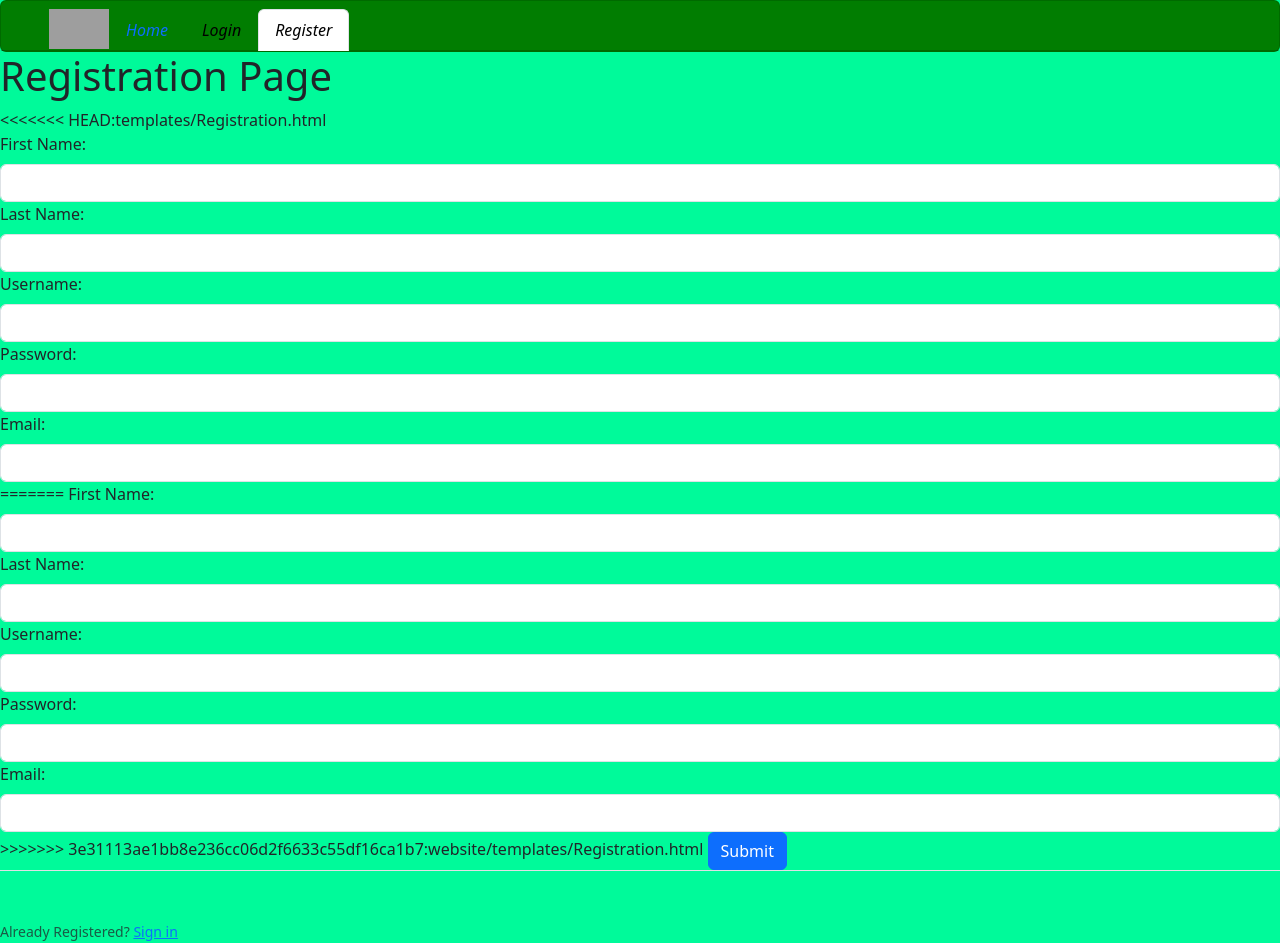
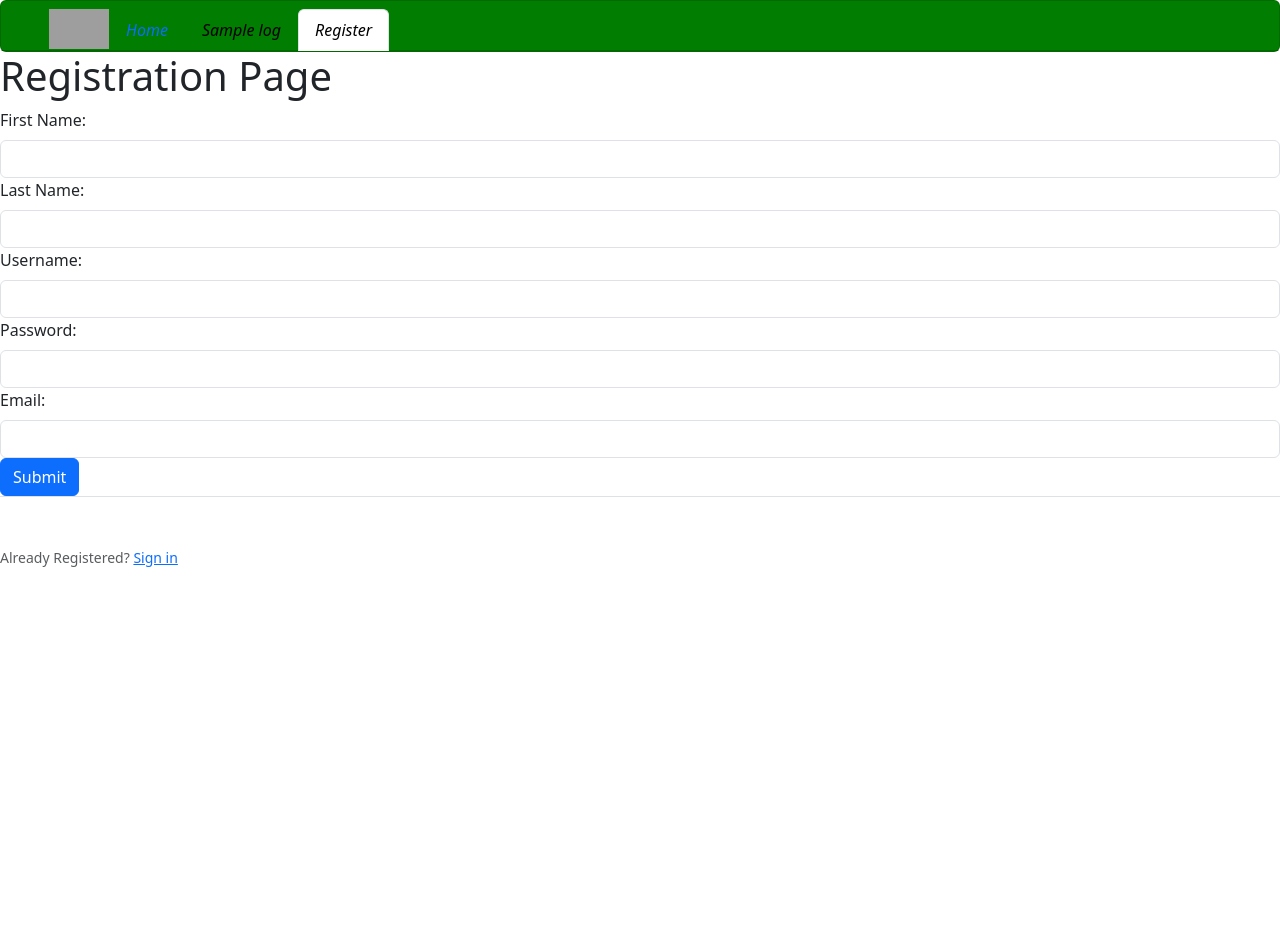
Before and after one commit to Jck123/Group18_FinalProject, a Flask app: template website/templates/Registration.html in a window 1280 px wide. After the commit the page ends 567 px from the top, so only its background shows below. Run offline with Flask 3, Linux system fonts and the light colour scheme; the template is opened without the code that fills it: most values are stand-ins (such as "Sample title", 1, 10 or a date in 2020); parts of the project's set-up code (start-up, migrations or seed data) failed here and were passed over; grey boxes are pictures that could not be loaded.

Commit message:
implement logins, profile page, forum access

```diff
--- a/website/app.py
+++ b/website/app.py
@@ -1,4 +1,4 @@
-from flask import Flask, abort, redirect, render_template, request
+from flask import Flask, abort, redirect, render_template, request, make_response
 
 from models import db
 from login_repository import user_repository_singleton
@@ -11,20 +11,42 @@ db.init_app(app)
 
 @app.get('/')
 def index1():
-    return redirect('/login')
-# TODO: make home page
-@app.get('/login')
+    if 'userID' in request.cookies:
+        return render_template('Homepage.html', log="Logout")
+    else:
+        return render_template('Homepage.html', log="Login")
+@app.get('/Login')
 def index2():
     return render_template('login.html')
+@app.get('/Logout')
+def logout():
+    resp = make_response(redirect('/'))
+    resp.set_cookie('userID', '', expires=0)
+    return resp
 @app.get('/register')
 def index3():
     return render_template('Registration.html')
-@app.get('/login/success')
+@app.get('/user')
 def index4():
-    return render_template('login.html', etext="Login successful")
-@app.get('/login/failure')
+     if 'userID' in request.cookies:
+        name = request.cookies.get('userID')
+        id = user_repository_singleton.get_user_by_id(int(name))
+        return render_template('PersonalPage.html', userid=id, log="Logout")
+     else:
+        return render_template('login.html', etext="Please log in to access your profile")
+
+@app.get('/Login/failure')
 def index5():
     return render_template('login.html', etext="Login failed, try again")
+@app.get('/forum')
+def index6():
+    allposts = user_repository_singleton.get_all_posts()
+    if 'userID' in request.cookies:
+        return render_template('forum.html', posts=allposts, log="Logout")
+    else:
+        return render_template('forum.html', posts=allposts, log="Login")
+
+
 
 
 # @app.get('/users/<int:user_id>')
@@ -35,7 +57,7 @@ def index5():
 
 
 
-@app.post('/login')
+@app.post('/Login')
 def log_in():
     username = request.form.get('username', '')
     password = request.form.get('password', '')
@@ -43,11 +65,13 @@ def log_in():
         abort(400)
     namecheck = user_repository_singleton.get_user_by_name(username)
     if namecheck is None:
-        return redirect('/login/failure')
+        return redirect('/Login/failure')
     if namecheck.password == password:
-        return redirect('/login/success')
+        resp = make_response(redirect('/user'))
+        resp.set_cookie('userID', str(namecheck.id))
+        return resp
     else:
-        return redirect('/login/failure')
+        return redirect('/Login/failure')
 
 
 @app.post('/register')
@@ -60,4 +84,16 @@ def create_movie():
     if fname == '' or lname == '' or uname == ''  or pword == ''  or email== '' :
         abort(400)
     user_repository_singleton.create_user(fname, lname, uname, email, pword)
-    return redirect('/login')
+    return redirect('/Login')
+
+@app.post('/forum')
+def create_forum():
+    fname = request.form.get('firstname', '')
+    lname = request.form.get('lastname', '')
+    uname = request.form.get('username', '')
+    pword = request.form.get('password', '')
+    email = request.form.get('email', '')
+    if fname == '' or lname == '' or uname == ''  or pword == ''  or email== '' :
+        abort(400)
+    user_repository_singleton.create_user(fname, lname, uname, email, pword)
+    return redirect('/Login')
--- a/website/templates/Registration.html
+++ b/website/templates/Registration.html
@@ -14,10 +14,10 @@
                   <a href="PlaceholderHome"><img src="C_only_25.png" style="width: 60px; height: 40px;"></a>
                 </li>
                 <li class="nav-item">
-                  <a class="nav-link" href="PlaceholderHome" >Home</a>
+                  <a class="nav-link" href="/" >Home</a>
                 </li>
                 <li class="nav-item">
-                  <a class="nav-link" href="/login" style="color:black">Login</a>
+                  <a class="nav-link" href="/{{log}}" style="color:black">{{log}}</a>
                 </li>
                 <li class="nav-item">
                   <a class="nav-link active" href="/register" style="color:black">Register</a>
@@ -27,42 +27,26 @@
           </div>
           <h1>Registration Page</h1>
     </head>
-<<<<<<< HEAD:templates/Registration.html
-    <body style="background-color: mediumspringgreen;">
-    <form>
-        <label for="firstname" class = "form-label">First Name:</label>
-        <input type="text", id="firstname", class="form-control", required>
-        <label for="lastname" class = "form-label">Last Name:</label>
-        <input type="text", id="lastname", class="form-control", required>
-        <label for="username" class = "form-label">Username:</label>
-        <input type="text", id="username", class="form-control" required>
-        <label for="password" class = "form-label">Password:</label>
-        <input type="password", id="password", class="form-control" required>
-        <label for="email" class = "form-label">Email:</label>
-
-        <input type="email", id="email", class="form-control" required>
-=======
     <body>
     <form action="/register" method="post">
         <label for="firstname" class = "form-label">First Name:</label>
-        <input type="text", name="firstname", id="firstname", class="form-control">
+        <input type="text", name="firstname", id="firstname", class="form-control", required>
         <label for="lastname" class = "form-label">Last Name:</label>
-        <input type="text", name="lastname", id="lastname", class="form-control">
+        <input type="text", name="lastname", id="lastname", class="form-control", required>
         <label for="username" class = "form-label">Username:</label>
-        <input type="text", name="username", id="username", class="form-control">
+        <input type="text", name="username", id="username", class="form-control", required>
         <label for="password" class = "form-label">Password:</label>
-        <input type="password", name="password", id="password", class="form-control">
+        <input type="password", name="password", id="password", class="form-control", required>
         <label for="email" class = "form-label">Email:</label>
 
         <input type="email", name="email", id="email", class="form-control">
->>>>>>> 3e31113ae1bb8e236cc06d2f6633c55df16ca1b7:website/templates/Registration.html
 
         <button type="submit", class="btn btn-primary", value="Submit">Submit</button>
 
     </form>
     <div class = "border-top pt-5">
         <small class="text-muted">
-            Already Registered? <a class="ml-2" href="/login"> Sign in</a>
+            Already Registered? <a class="ml-2" href="/Login"> Sign in</a>
         </small>
      <script src="https://cdn.jsdelivr.net/npm/@popperjs/core@2.11.7/dist/umd/popper.min.js" integrity="sha384-zYPOMqeu1DAVkHiLqWBUTcbYfZ8osu1Nd6Z89ify25QV9guujx43ITvfi12/QExE" crossorigin="anonymous"></script>
     <script src="https://cdn.jsdelivr.net/npm/bootstrap@5.3.0-alpha3/dist/js/bootstrap.min.js" integrity="sha384-Y4oOpwW3duJdCWv5ly8SCFYWqFDsfob/3GkgExXKV4idmbt98QcxXYs9UoXAB7BZ" crossorigin="anonymous"></script>
--- a/website/templates/login.html
+++ b/website/templates/login.html
@@ -62,14 +62,14 @@
 </head>
 <body>
 	<div class="navbar">
-		<a href="#">Home</a>
-		<a href="/login">Login</a>
+		<a href="/">Home</a>
+		<a href="/{{log}}">{{log}}</a>
 		<a href="/register">Register</a>
 	</div>
 
 	<div class="login-form">
 		<h1>Login</h1>
-		<form action="/login" method="post">
+		<form action="/Login" method="post">
 			<input type="text" name="username" id="username" placeholder="Username">
 			<input type="password" name="password" id="password" placeholder="Password">
 			<button type="submit">Login</button>
```
Also changed, not shown: website/login_repository.py (+14 -4 lines), website/models.py (+14 -1 lines), website/templates/Homepage.html (+6 -6 lines), website/templates/PersonalPage.html (+6 -6 lines), website/templates/forum.html (+11 -0 lines).
